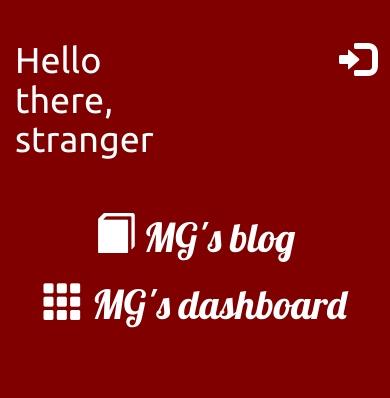
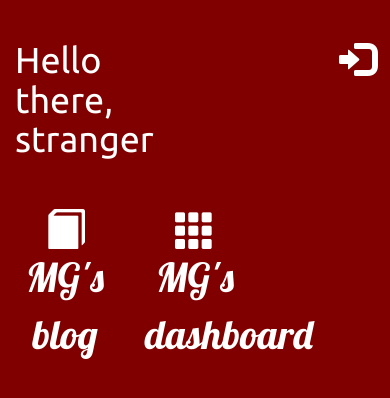
Before and after one commit to mgelios/my-first-blog, a Django app: template landing/templates/landing/main.html in a window 390 px wide. Shown: the top 398 px of the page. Run offline with Django 3.2, Linux system fonts and the light colour scheme; the template is opened without the code that fills it, so the values that code supplies are empty; some libraries are stand-ins or nearby versions.

Commit message:
updated styling

```diff
--- a/landing/templates/landing/main.html
+++ b/landing/templates/landing/main.html
@@ -4,17 +4,15 @@
 {% block content %}
     <div class="row" id="landing-header">
         {% if not user.is_authenticated %}
-            <div class="col-md-4 col-xs-4" id="landing-header-left">
+            <div class="col-md-6 col-xs-6" id="landing-header-left">
                 <h1>Hello there, stranger</h1>
             </div>
         {% else %}
-            <div class="col-md-4 col-xs-4" id="landing-header-left">
+            <div class="col-md-6 col-xs-6" id="landing-header-left">
                 <h1>Hello there, {{user.first_name}}</h1>
             </div>
         {% endif %}
-        <div class="col-md-4 col-xs-4">
-        </div>
-        <div class="col-md-4 col-xs-4" id="landing-header-right">
+        <div class="col-md-6 col-xs-6" id="landing-header-right">
             {% if not user.is_authenticated %}
                 <h1>
                     <a href="{% url 'login' %}">
@@ -25,12 +23,12 @@
         </div>
     </div>
     <div class="row">
-        <div class="col-md-4 ">
+        <div class="col-md-4 col-xs-4">
             <a href="/blog/">
                 <p><span class="glyphicon glyphicon-book"></span> MG's blog</p>
             </a>
         </div>
-        <div class="col-md-4 ">
+        <div class="col-md-4 col-xs-4">
             <a href="/dashboard/weather/">
                 <p><span class="glyphicon glyphicon-th"></span> MG's dashboard</p>
             </a>
```
